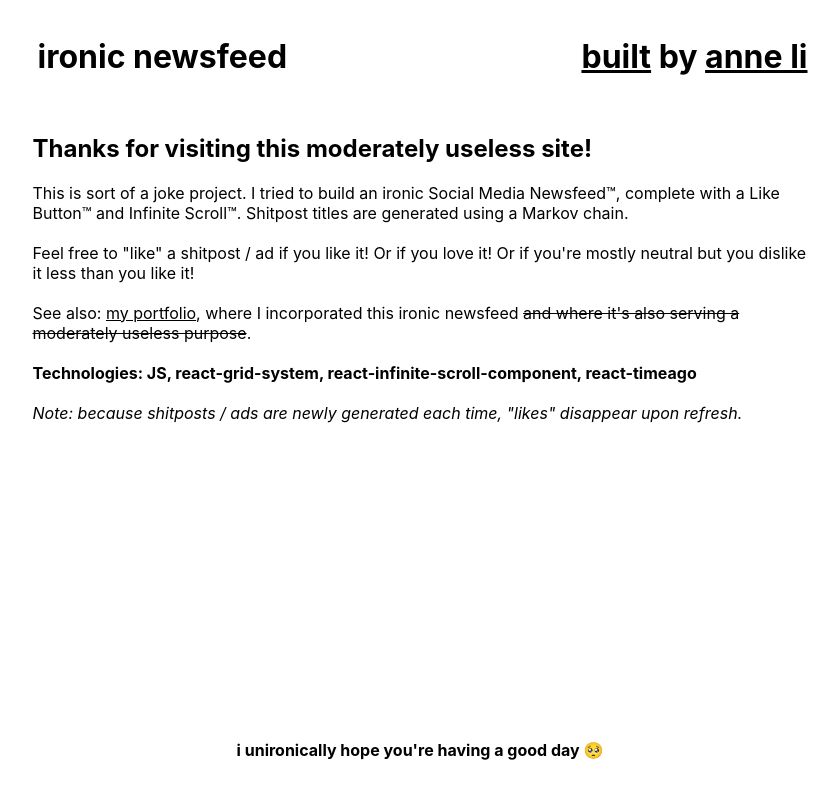
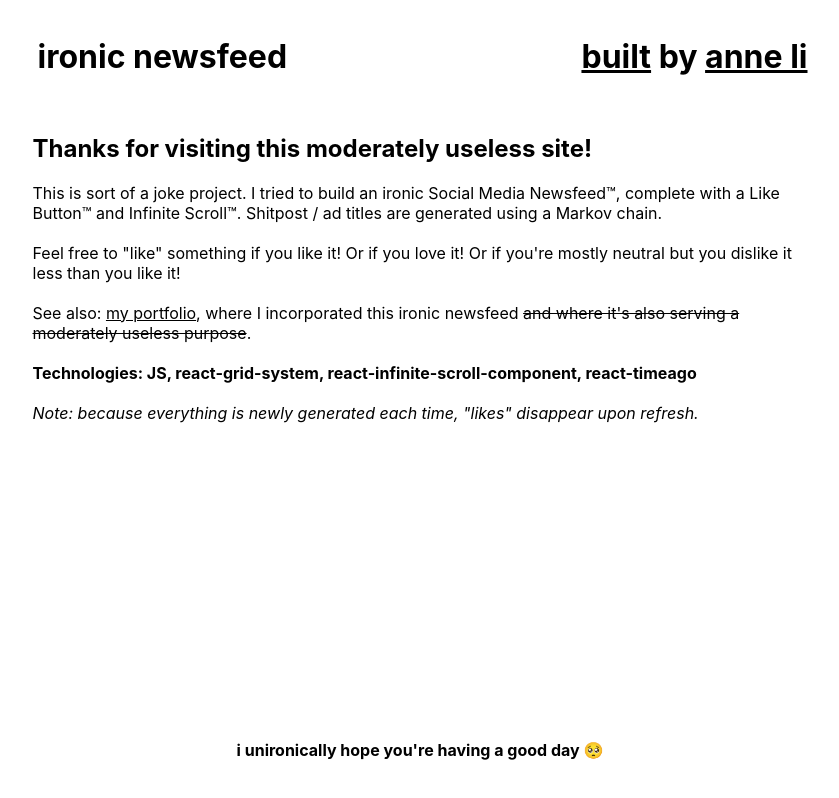
Before and after one commit to amphinomid/ironic-newsfeed, a React (Create React App) app: page /comments in a window 1280 px wide. Shown: the whole page, without its empty margins (220-1059 px from the left). Built offline with nearby package versions, Linux system fonts and the light colour scheme.

Commit message:
Update comments.js

```diff
--- a/src/comments.js
+++ b/src/comments.js
@@ -7,11 +7,11 @@ class CommentsPage extends React.Component {
             <Layout>
                 <h2>Thanks for visiting this moderately useless site!</h2>
                 <p>
-                    This is sort of a joke project. I tried to build an ironic Social Media Newsfeed™, complete with a Like Button™ and Infinite Scroll™. Shitpost titles are generated using a Markov chain.<br /><br />
-                    Feel free to "like" a shitpost / ad if you like it! Or if you love it! Or if you're mostly neutral but you dislike it less than you like it!<br /><br />
+                    This is sort of a joke project. I tried to build an ironic Social Media Newsfeed™, complete with a Like Button™ and Infinite Scroll™. Shitpost / ad titles are generated using a Markov chain.<br /><br />
+                    Feel free to "like" something if you like it! Or if you love it! Or if you're mostly neutral but you dislike it less than you like it!<br /><br />
                     See also: <a href="https://anli.io/portfolio" target="_blank" rel="noreferrer">my portfolio</a>, where I incorporated this ironic newsfeed <s>and where it's also serving a moderately useless purpose</s>.<br /><br />
                     <b>Technologies: JS, react-grid-system, react-infinite-scroll-component, react-timeago</b><br /><br />
-                    <i>Note: because shitposts / ads are newly generated each time, "likes" disappear upon refresh.</i>
+                    <i>Note: because everything is newly generated each time, "likes" disappear upon refresh.</i>
                 </p>
             </Layout>
         )
```
